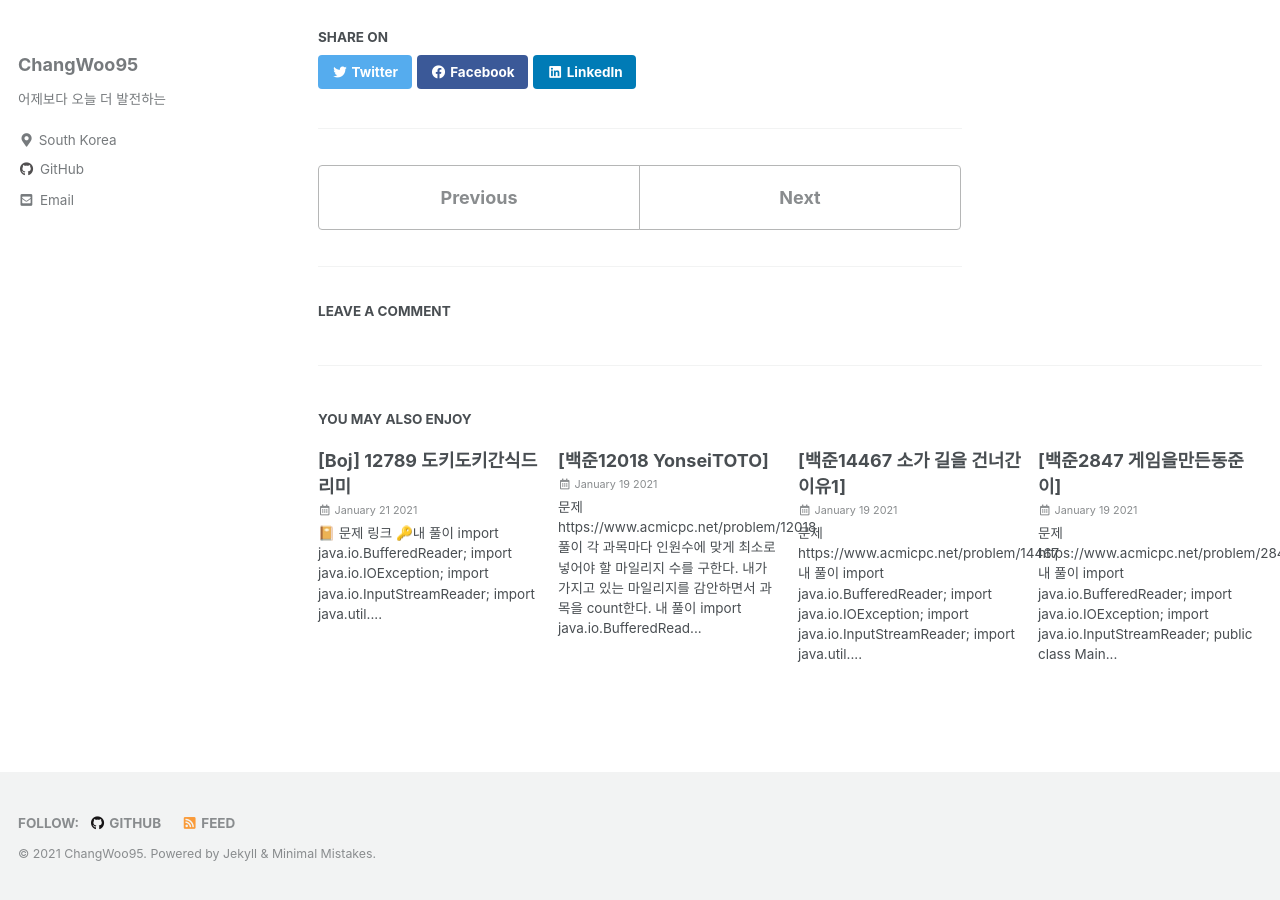
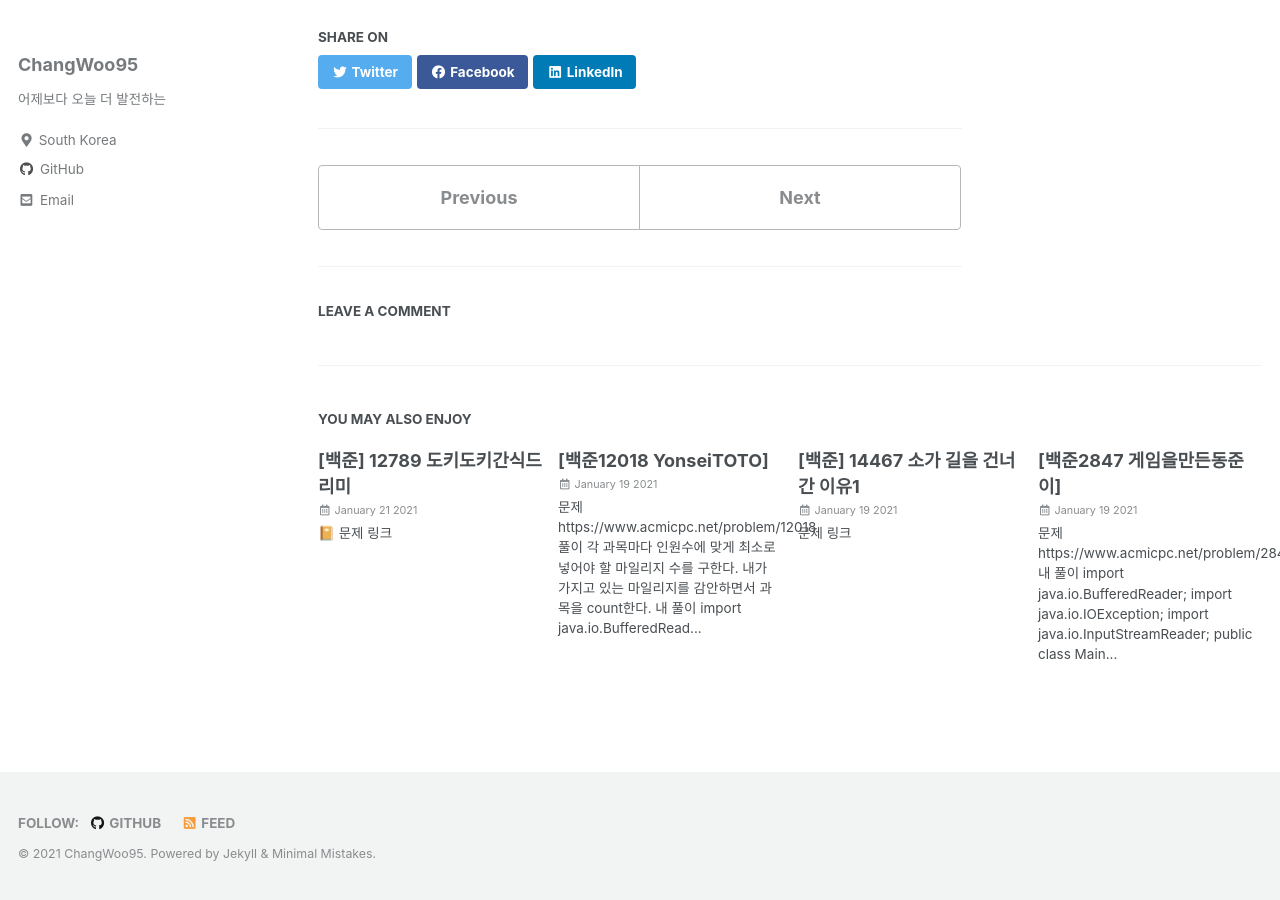
Before and after one commit to ChangWoo95/ChangWoo95.github.io, a Jekyll site: the page built from _posts/2021-01-19-Boj14425-문자열집합.md, in a window 1280 px wide and 900 px high, scrolled down 1475 px. Built offline with Jekyll 4.4.1, drawn with Linux system fonts in a browser that asks for light colours; cached includes are drawn as plain includes; emoji names are drawn with the system emoji font; comment, search, counter and statistics services are not loaded; some of the changed text lies outside the part shown.

Commit message:
docs: rename

````diff
--- a/_posts/2021-01-19-Boj14425-문자열집합.md
+++ b/_posts/2021-01-19-Boj14425-문자열집합.md
@@ -1,5 +1,5 @@
 ---
-title:  "[백준14425 문자열집합]"
+title:  "[백준] 14425 문자열집합"
 date: 2021-01-19 22:52:00
 categories:
 - PS
@@ -10,10 +10,11 @@ tags:
 - Algorithm
 toc: true
 toc_sticky: true
-toc_label: "문자열집합"
+toc_label: "[백준] 14425 문자열집합"
 ---
 ## 문제
-<https://www.acmicpc.net/problem/14425>
+[링크](https://www.acmicpc.net/problem/14425)
+<!--break-->
 
 ## 내 풀이
 ```java
````
Also changed, not shown: _posts/2021-01-18-Boj14467-소가길을건너간이유1.md (+4 -3 lines), _posts/2021-01-20-Boj12789-도키도키간식드리미.md (+3 -2 lines).
